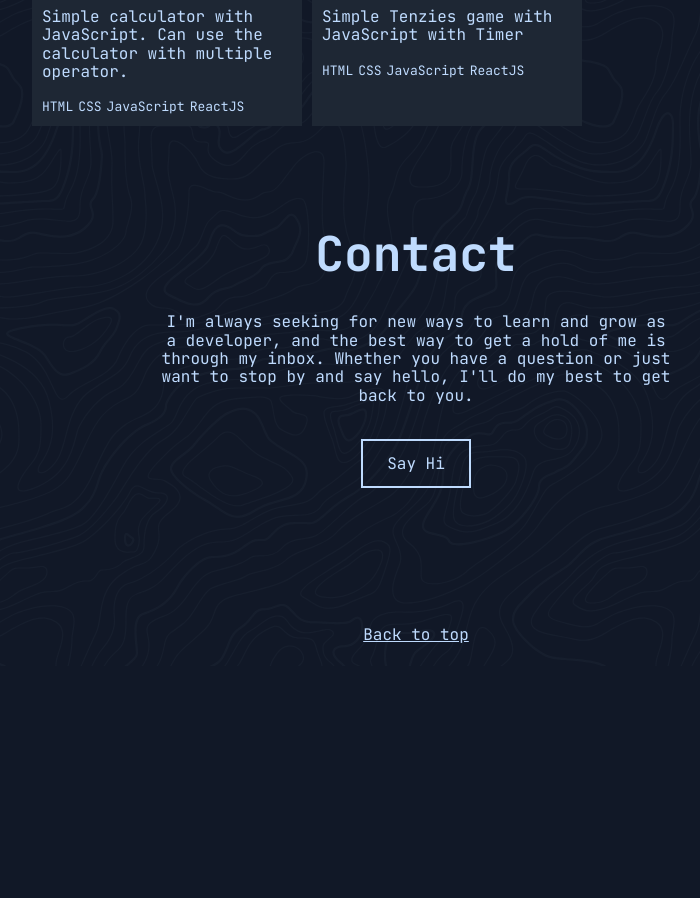
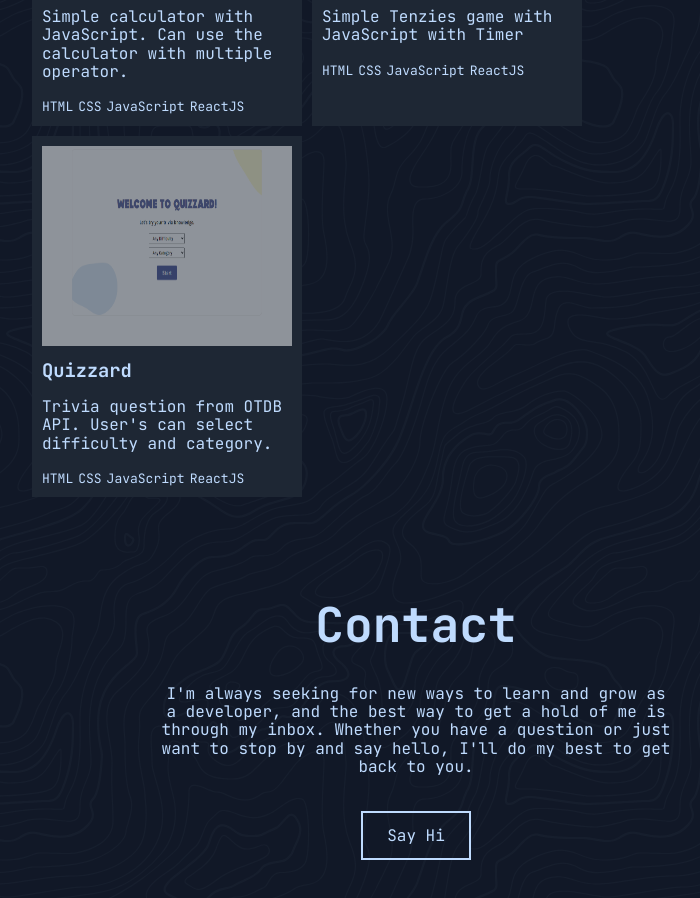
Before and after one commit to henryjrtena/website-portfolio, a React (Vite) app: page / in a window 1280 px wide. Shown: the part 2820-3718 px from the top of the page, without its empty margins (224-924 px from the left). Before the commit the page ends 3486 px from the top, so only its background shows below. Built offline with nearby package versions, Linux system fonts and the light colour scheme.

Commit message:
add simple be proj

```diff
--- a/src/components/Data/BE_Proj.js
+++ b/src/components/Data/BE_Proj.js
@@ -17,6 +17,14 @@ export default {
                 "madeWith": ['HTML', 'CSS', 'JavaScript', 'ReactJS'],
                 "imgDir": "project-images/tenzies.png",
                 "info": "Simple Tenzies game with JavaScript with Timer"
+            },
+            {
+                "id": 3,
+                "name": "Quizzard",
+                "url": "https://tenzies-zr0kr9xx8-henryjrtena.vercel.app/",
+                "madeWith": ['HTML', 'CSS', 'JavaScript', 'ReactJS'],
+                "imgDir": "project-images/quizzard.png",
+                "info": "Trivia question from OTDB API. User's can select difficulty and category."
             }
         ]
     }
```
Also changed, not shown: public/project-images/quizzard.png (added).
